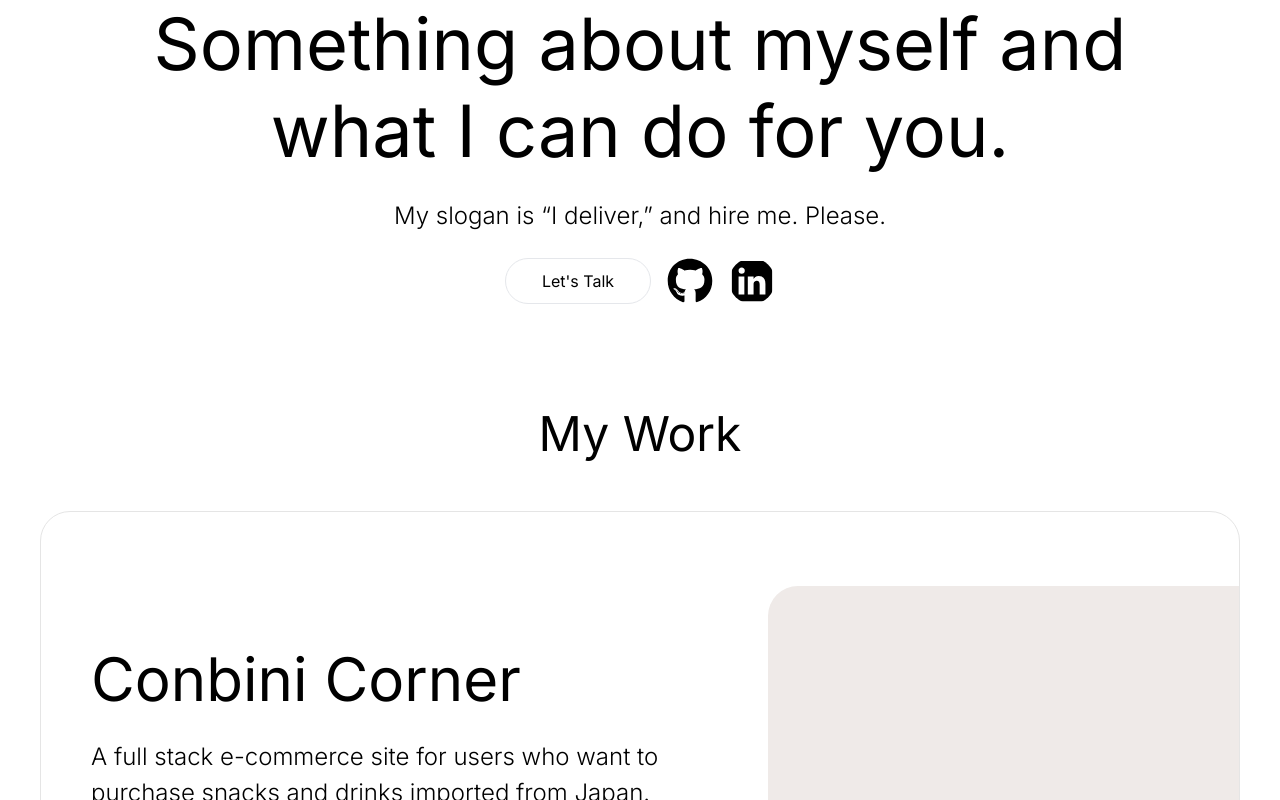
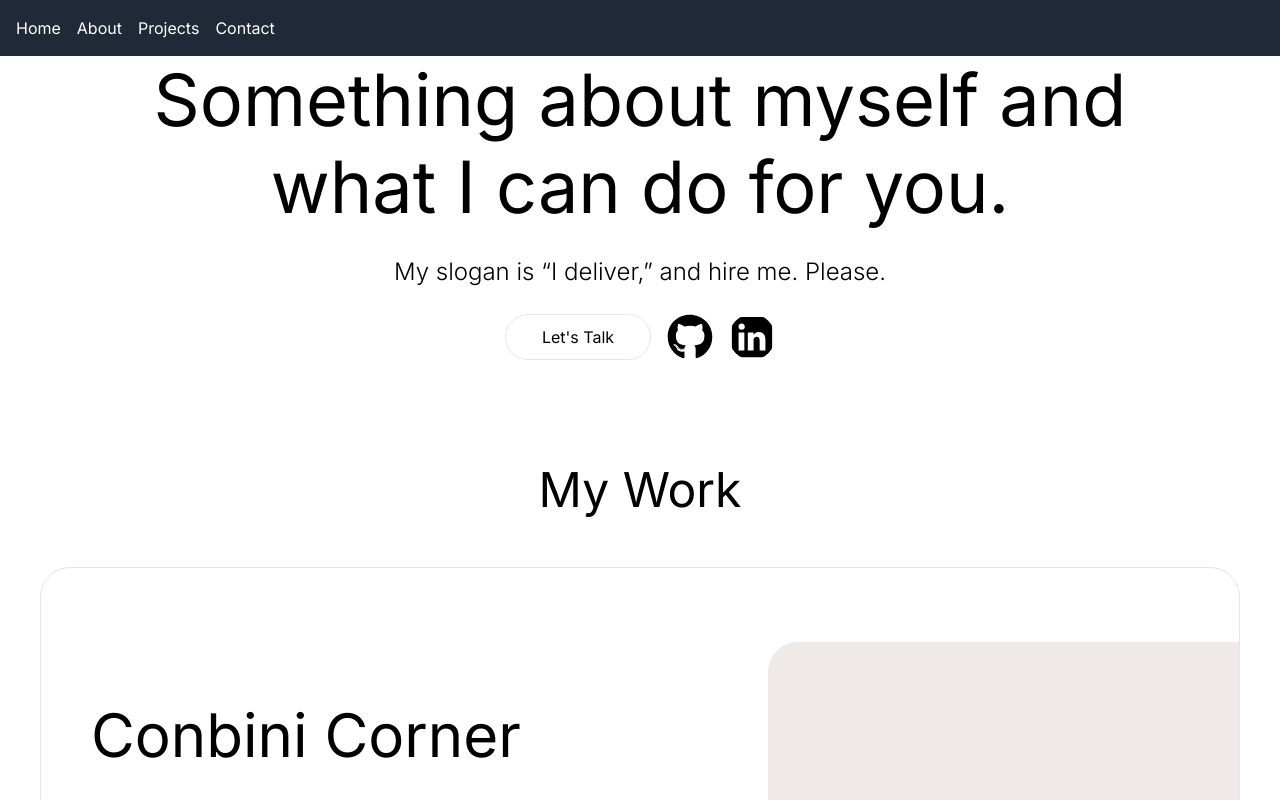
Before and after one commit to vanessaviray/portfolio, a Next.js app: page / in a window 1280 px wide. Shown: the top 800 px of the page. Built offline with nearby package versions, Linux system fonts and the light colour scheme.

Commit message:
Added a placeholder navbar to test integrating it with the body of the project.

```diff
--- /dev/null
+++ b/app/components/Navbar.tsx
@@ -0,0 +1,30 @@
+import Link from "next/link";
+
+export function Navbar() {
+  return (
+    <nav className="bg-gray-800 p-4">
+      <ul className="flex space-x-4">
+        <li>
+          <Link href="/" className="text-white">
+            Home
+          </Link>
+        </li>
+        <li>
+          <Link href="/about" className="text-white">
+            About
+          </Link>
+        </li>
+        <li>
+          <Link href="/projects" className="text-white">
+            Projects
+          </Link>
+        </li>
+        <li>
+          <Link href="/contact" className="text-white">
+            Contact
+          </Link>
+        </li>
+      </ul>
+    </nav>
+  );
+}
--- a/app/layout.tsx
+++ b/app/layout.tsx
@@ -1,6 +1,7 @@
 import type { Metadata } from "next";
 import { Inter } from "next/font/google";
 import "./globals.css";
+import { Navbar } from "./components/Navbar";
 
 const inter = Inter({ subsets: ["latin"] });
 
@@ -16,7 +17,10 @@ export default function RootLayout({
 }>) {
   return (
     <html lang="en">
-      <body className={inter.className}>{children}</body>
+      <body className={inter.className}>
+        <Navbar />
+        <main>{children}</main>
+      </body>
     </html>
   );
 }
```
Also changed, not shown: app/page.tsx (+0 -112 lines).
